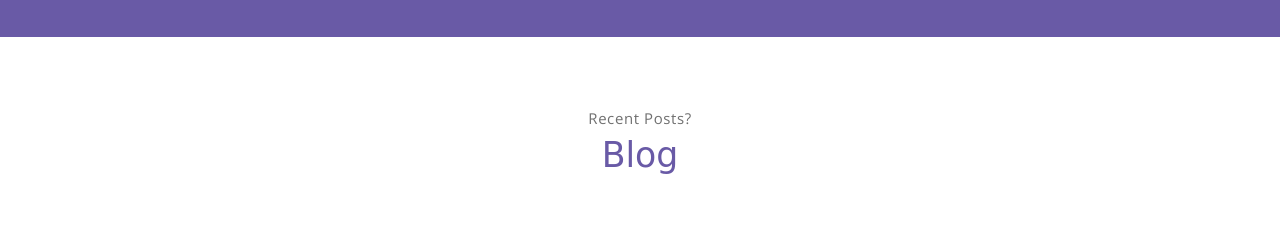
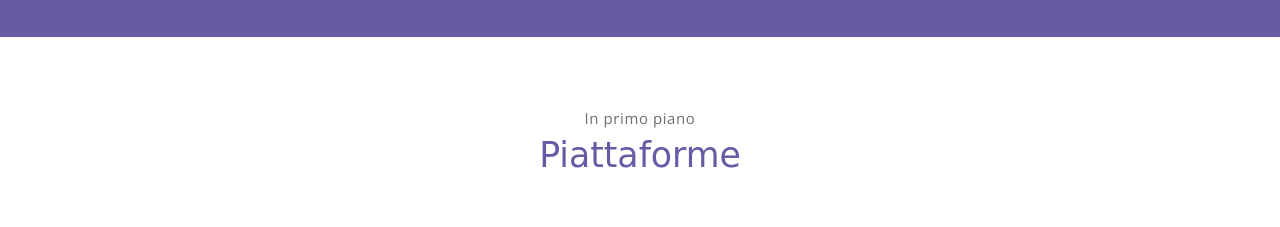
Before and after one commit to alenetsoft/cibersecurity, a plain HTML site: page index.html in a window 1280 px wide. Shown: the part 5664-5891 px from the top of the page. Drawn offline with nearby package versions, Linux system fonts and the light colour scheme; files whose address does not match are found by name; a web font is replaced by a local one.

Commit message:
Update index.html
ok

```diff
--- a/index.html
+++ b/index.html
@@ -85,6 +85,8 @@ Quando si parla di cybersecurity si fa riferimento ad un insieme di azioni, conf
 
 Con più di 20 anni di esperienza nel campo della sicurezza informatica e della cyber security in ambienti aziendali con più di 20.000 utenti e 10.000 server, abbiamo visto come la dinamica del semplice virus informatico che attaccava funzioni del sistema operativo e dell'hardware, quindi la disabilitazione e distruzione delle informazioni e ora ottenimento e sequestro della cosa più preziosa per un'azienda: "Le informazioni".
 E l'informazione è la risposta alla domanda -.cosa vuoi ottenere?, ma alla domanda -.come? è la variabile infinita di questa equazione.
+
+
                     </p>
                     <button class="btn-rounded btn btn-outline-primary mt-4">Download CV</button>
                 </div>
@@ -567,8 +569,8 @@ Qual è la mia formazione?</p>
     <section class="section" id="blog">
         <!-- container -->
         <div class="container text-center">
-            <p class="section-subtitle">Recent Posts?</p>
-            <h6 class="section-title mb-6">Blog</h6>
+            <p class="section-subtitle">In primo piano</p>
+            <h6 class="section-title mb-6">Piattaforme</h6>
             <!-- blog-wrapper -->
             <div class="blog-card">
                 <div class="blog-card-header">
```
